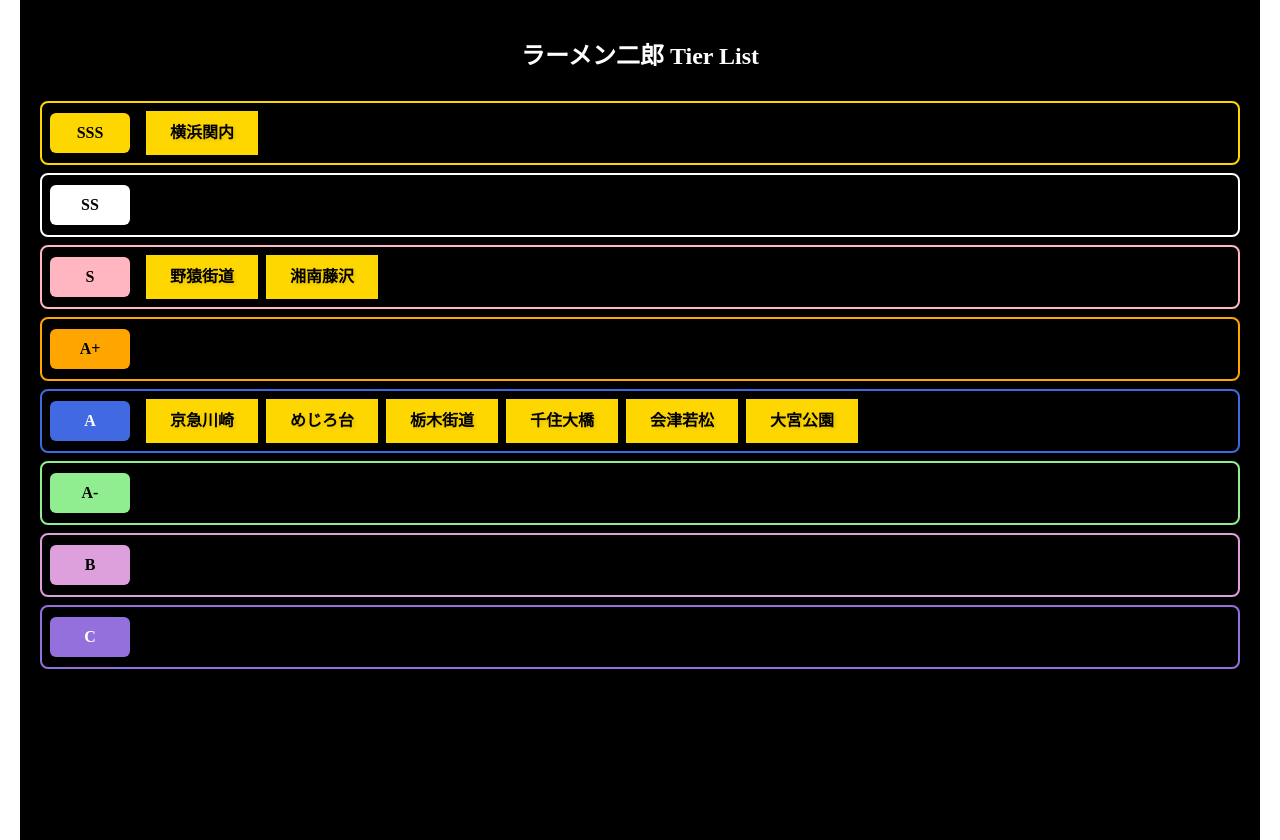
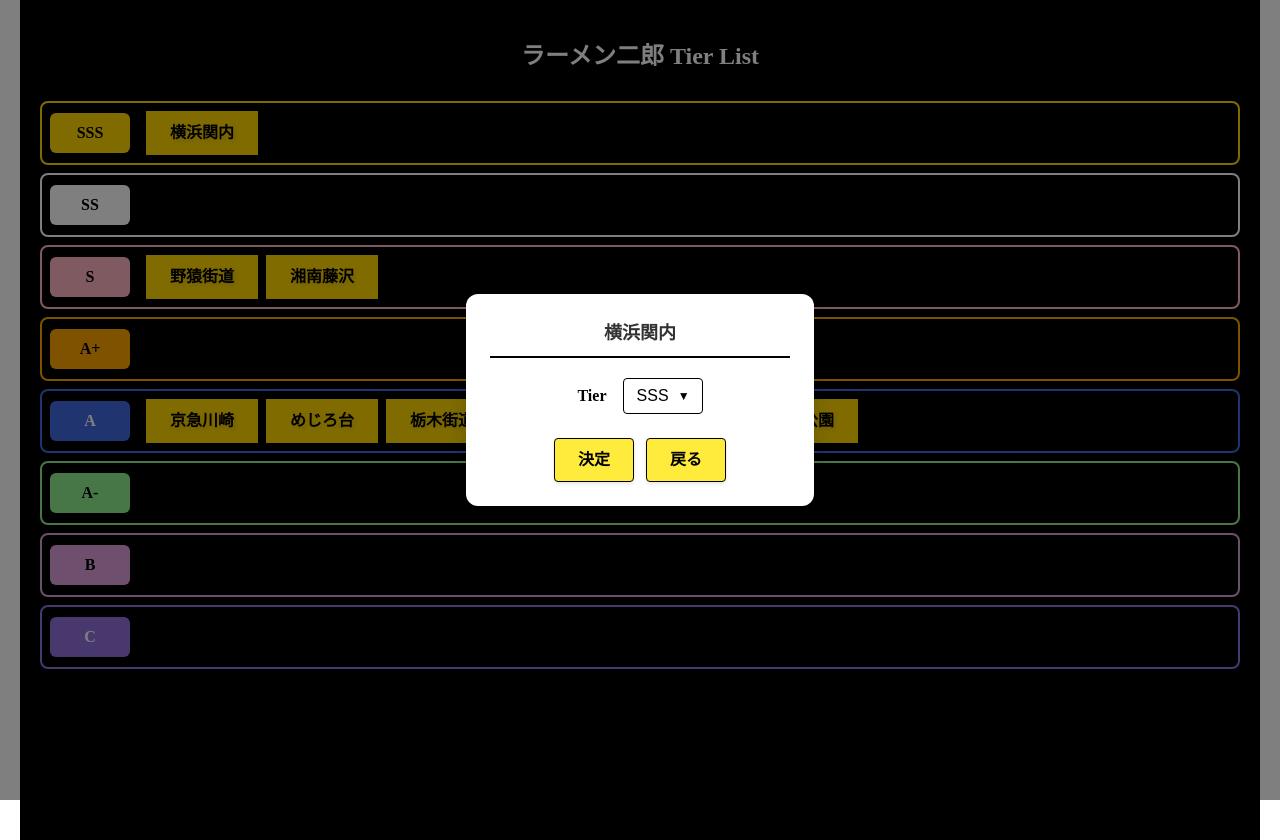
Before and after one commit to TakedaMK/jiro_tier, a React (Create React App) app: page / in a window 1280 px wide. Both pictures are taken after a click on the button "横浜関内". Built offline with nearby package versions, Linux system fonts and the light colour scheme.

Commit message:
Tier編集ダイアログ実装

```diff
--- a/src/components/TierEditDialog/TierEditDialog.module.css
+++ b/src/components/TierEditDialog/TierEditDialog.module.css
@@ -0,0 +1,106 @@
+/* ダイアログの背景オーバーレイ */
+.backdrop {
+  position: fixed;
+  top: 0;
+  left: 0;
+  right: 0;
+  bottom: 0;
+  background-color: rgba(0, 0, 0, 0.5);
+  display: flex;
+  justify-content: center;
+  align-items: center;
+  z-index: 1000;
+}
+
+/* ダイアログ本体 */
+.dialog {
+  background-color: white;
+  border-radius: 12px;
+  padding: 24px;
+  min-width: 300px;
+  max-width: 90vw;
+  box-shadow: 0 4px 20px rgba(0, 0, 0, 0.15);
+  position: relative;
+}
+
+/* ヘッダー部分 */
+.header {
+  text-align: center;
+  margin-bottom: 20px;
+}
+
+.title {
+  font-size: 18px;
+  font-weight: bold;
+  color: #333;
+  margin: 0;
+  padding-bottom: 12px;
+  border-bottom: 2px solid #000;
+}
+
+/* コンテンツ部分 */
+.content {
+  margin-bottom: 24px;
+}
+
+.tierSection {
+  display: flex;
+  justify-content: center;
+}
+
+/* アクションボタン部分 */
+.actions {
+  display: flex;
+  gap: 12px;
+  justify-content: center;
+}
+
+.saveButton {
+  background-color: #ffeb3b !important;
+  border: 1px solid #000 !important;
+  color: #000 !important;
+  padding: 8px 16px !important;
+  border-radius: 4px !important;
+  font-weight: bold !important;
+  min-width: 80px !important;
+}
+
+.cancelButton {
+  background-color: #ffeb3b !important;
+  border: 1px solid #000 !important;
+  color: #000 !important;
+  padding: 8px 16px !important;
+  border-radius: 4px !important;
+  font-weight: bold !important;
+  min-width: 80px !important;
+}
+
+/* ホバー効果 */
+.saveButton:hover,
+.cancelButton:hover {
+  background-color: #fdd835 !important;
+}
+
+/* モバイル対応 */
+@media (max-width: 768px) {
+  .dialog {
+    margin: 20px;
+    padding: 20px;
+    min-width: auto;
+    width: calc(100vw - 40px);
+  }
+
+  .title {
+    font-size: 16px;
+  }
+
+  .actions {
+    flex-direction: column;
+    gap: 8px;
+  }
+
+  .saveButton,
+  .cancelButton {
+    width: 100% !important;
+  }
+}
--- a/src/components/TierEditDialog/TierEditDialog.tsx
+++ b/src/components/TierEditDialog/TierEditDialog.tsx
@@ -1 +1,69 @@
-export {};
+import React, { useState } from 'react';
+// @ts-ignore
+import styles from './TierEditDialog.module.css';
+import { TierEditDialogProps } from '../../types';
+import PullDown from '../atoms/PullDown/PullDown';
+import Button from '../atoms/Button/Button';
+
+const TierEditDialog: React.FC<TierEditDialogProps> = ({
+  isOpen,
+  tenpoName,
+  currentTier,
+  onClose,
+  onSave
+}) => {
+  const [selectedTier, setSelectedTier] = useState(currentTier);
+
+  const handleTierChange = (newTier: string) => {
+    setSelectedTier(newTier);
+  };
+
+  const handleSave = () => {
+    onSave(selectedTier);
+  };
+
+  const handleBackdropClick = (e: React.MouseEvent) => {
+    if (e.target === e.currentTarget) {
+      onClose();
+    }
+  };
+
+  if (!isOpen) {
+    return null;
+  }
+
+  return (
+    <div className={styles.backdrop} onClick={handleBackdropClick}>
+      <div className={styles.dialog}>
+        <div className={styles.header}>
+          <h2 className={styles.title}>{tenpoName}</h2>
+        </div>
+
+        <div className={styles.content}>
+          <div className={styles.tierSection}>
+            <PullDown
+              label="Tier"
+              initialValue={currentTier}
+              onChange={handleTierChange}
+            />
+          </div>
+        </div>
+
+        <div className={styles.actions}>
+          <Button
+            text="決定"
+            onClick={handleSave}
+            className={styles.saveButton}
+          />
+          <Button
+            text="戻る"
+            onClick={onClose}
+            className={styles.cancelButton}
+          />
+        </div>
+      </div>
+    </div>
+  );
+};
+
+export default TierEditDialog;
--- a/src/components/TierList/TierList.tsx
+++ b/src/components/TierList/TierList.tsx
@@ -1,6 +1,7 @@
-import React from 'react';
+import React, { useState } from 'react';
 import TierSection from './TierSection';
-import { TierListProps } from '../../types';
+import TierEditDialog from '../TierEditDialog/TierEditDialog';
+import { TierListProps, TenpoData, RankData } from '../../types';
 import { rankMaster, dummyTenpoData, getTenposByRank } from '../../data/dummyData';
 // @ts-ignore
 import styles from './TierList.module.css';
@@ -12,10 +13,46 @@
 const TierList: React.FC<TierListProps> = ({
   onTenpoClick = () => {} // デフォルトは空の関数
 }) => {
+  // ダイアログのstate管理
+  const [isDialogOpen, setIsDialogOpen] = useState(false);
+  const [selectedTenpo, setSelectedTenpo] = useState<TenpoData | null>(null);
+  const [selectedRank, setSelectedRank] = useState<RankData | null>(null);
+
+  // 店舗データから店舗名とTierを取得する関数
+  const getTenpoInfo = (tenpo_CD: number) => {
+    const tenpo = dummyTenpoData.find(t => t.tenpo_CD === tenpo_CD);
+    const rank = rankMaster.find(r => r.rank_CD === tenpo?.rank_CD);
+    return { tenpo, rank };
+  };
+
   // 店舗クリック時のハンドラー
   const handleTenpoClick = (tenpo_CD: number) => {
     console.log(`店舗クリック: ${tenpo_CD}`);
+
+    const { tenpo, rank } = getTenpoInfo(tenpo_CD);
+    if (tenpo && rank) {
+      setSelectedTenpo(tenpo);
+      setSelectedRank(rank);
+      setIsDialogOpen(true);
+    }
+
     onTenpoClick(tenpo_CD);
+  };
+
+  // ダイアログを閉じる
+  const handleCloseDialog = () => {
+    setIsDialogOpen(false);
+    setSelectedTenpo(null);
+    setSelectedRank(null);
+  };
+
+  // Tierを保存する（現在はコンソールログのみ）
+  const handleSaveTier = (newTier: string) => {
+    if (selectedTenpo) {
+      console.log(`店舗 ${selectedTenpo.tenpo_name} のTierを ${newTier} に変更`);
+      // TODO: ここでDBに保存する処理を実装
+    }
+    handleCloseDialog();
   };
 
   return (
@@ -36,6 +73,17 @@
           );
         })}
       </div>
+
+      {/* TierEditDialog */}
+      {selectedTenpo && selectedRank && (
+        <TierEditDialog
+          isOpen={isDialogOpen}
+          tenpoName={selectedTenpo.tenpo_name}
+          currentTier={selectedRank.rank_name}
+          onClose={handleCloseDialog}
+          onSave={handleSaveTier}
+        />
+      )}
     </div>
   );
 };
```
Also changed, not shown: src/types/index.ts (+11 -0 lines).
